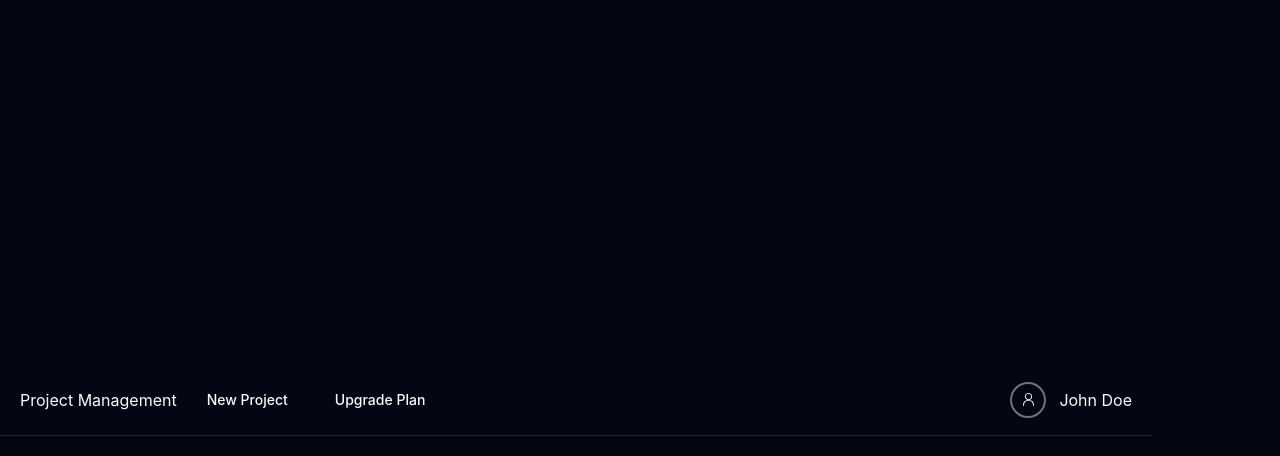
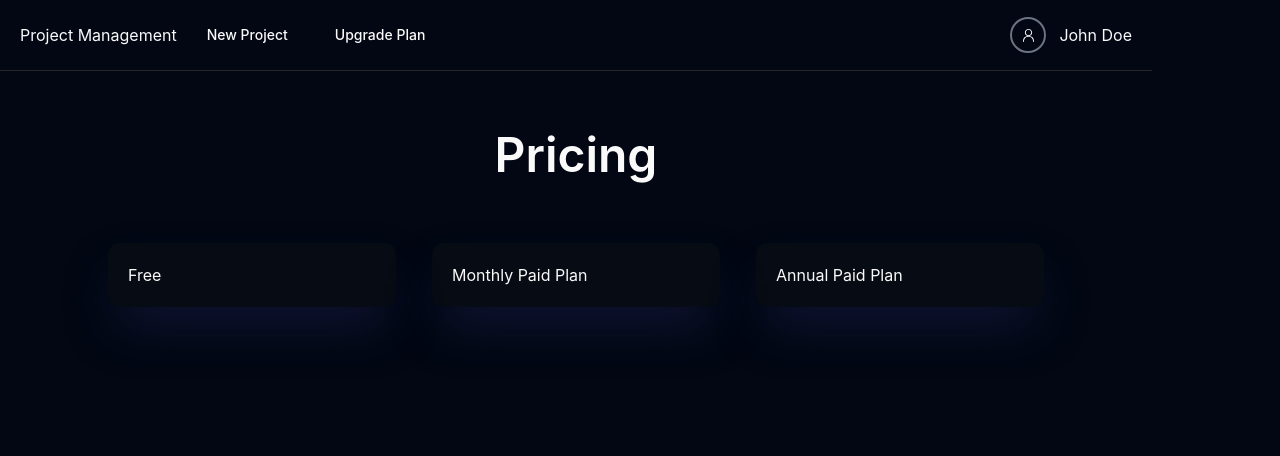
Before and after one commit to Leoric01/projectsmanagmentFE, a React (Vite) app: page /upgrade_plan in a window 1280 px wide. Shown: the top 456 px of the page. Built offline with nearby package versions, Linux system fonts and the light colour scheme.

Commit message:
pricing implementing

```diff
--- a/src/App.jsx
+++ b/src/App.jsx
@@ -5,6 +5,7 @@ import Navbar from "@/pages/Navbar/Navbar";
 import {Route, Routes} from "react-router-dom";
 import ProjectDetails from "@/pages/ProjectDetails/ProjectDetails";
 import IssueDetails from "@/pages/IssueDetails/issuedetails";
+import Subscription from "@/pages/Subscription/subscription";
 
 
 function App() {
@@ -17,6 +18,7 @@ function App() {
                 <Route path="/" element={<Home/>}/>
                 <Route path="/project/:id" element={<ProjectDetails/>}/>
                 <Route path="/project/:projectId/issue/:issueId" element={<IssueDetails/>}/>
+                <Route path="/upgrade_plan" element={<Subscription/>}/>
             </Routes>
         </>
     )
--- a/src/index.css
+++ b/src/index.css
@@ -25,7 +25,7 @@ a:hover {
 body {
   margin: 0;
   display: flex;
-  place-items: center;
+  /*place-items: center;*/
   min-width: 320px;
   min-height: 100vh;
 }
--- a/src/pages/Navbar/Navbar.jsx
+++ b/src/pages/Navbar/Navbar.jsx
@@ -8,7 +8,7 @@ import {useNavigate} from "react-router-dom";
 const Navbar = () => {
     const navigate = useNavigate();
     return (
-        <div className="border-b py-4 px-5 flex items-center justify-between">
+        <div className="border-b py-4 px-5 flex justify-between">
             <div className="flex items-center gap-3">
                 <p onClick={() => navigate("/")} className="cursor-pointer">Project Management</p>
                 <Dialog>
@@ -22,7 +22,7 @@ const Navbar = () => {
                         <CreateProjectForm className="flex flex-col g-4"/>
                     </DialogContent>
                 </Dialog>
-                <Button variant="ghost">Upgrade Plan</Button>
+                <Button onClick={() => navigate("/upgrade_plan")} variant="ghost">Upgrade Plan</Button>
             </div>
             <div className="flex items-center gap-3">
                 <DropdownMenu>
--- /dev/null
+++ b/src/pages/Subscription/Subscription.jsx
@@ -0,0 +1,57 @@
+import SubscriptionCard from "@/pages/Subscription/subscriptioncard";
+
+const monthlyPlan = [
+    "Add unlimited projects",
+    "Access to live chat",
+    "Unlimited team members",
+];
+const annualPlan = [
+    "Add unlimited projects",
+    "Access to live chat",
+    "Unlimited team members",
+    "All that with 30% off in compare to monthly plan"
+]
+const freePlan = [
+    "Add only 3 projects",
+    "Cannot access live chat",
+    "Limited team members size to 4"
+]
+
+const Subscription = () => {
+    return (
+        <div className="p-10 ">
+            <h1 className="text-5xl font-semibold py-5 pb-16 text-center">Pricing</h1>
+            <div className="flex flex-col lg:flex-row justify-center items-center gap-9">
+                <SubscriptionCard
+                    data={{
+                        planName: "Free",
+                        features: freePlan,
+                        planType: "FREE",
+                        price: 0,
+                        buttonName: true ? "CurrentPlan" : "Get Started",
+                    }}
+                />
+                <SubscriptionCard
+                    data={{
+                        planName: "Monthly Paid Plan",
+                        features: monthlyPlan,
+                        planType: "MONTHLY",
+                        price: 330,
+                        buttonName: true ? "CurrentPlan" : "Get Started",
+                    }}
+                />
+                <SubscriptionCard
+                    data={{
+                        planName: "Annual Paid Plan",
+                        features: annualPlan,
+                        planType: "ANNUALLY",
+                        price: 2999,
+                        buttonName: true ? "CurrentPlan" : "Get Started",
+                    }}
+                />
+            </div>
+        </div>
+    )
+}
+
+export default Subscription;
--- /dev/null
+++ b/src/pages/Subscription/SubscriptionCard.jsx
@@ -0,0 +1,9 @@
+const SubscriptionCard = ({data}) => {
+    return (
+        <div className="rounded-xl bg-[#1b1b1b] bg-opacity-20 shadow-[#14173b] shadow-2xl card p-5 space-y-5 w-[18rem]">
+            <p>{data.planName}</p>
+        </div>
+    )
+}
+
+export default SubscriptionCard;
```
